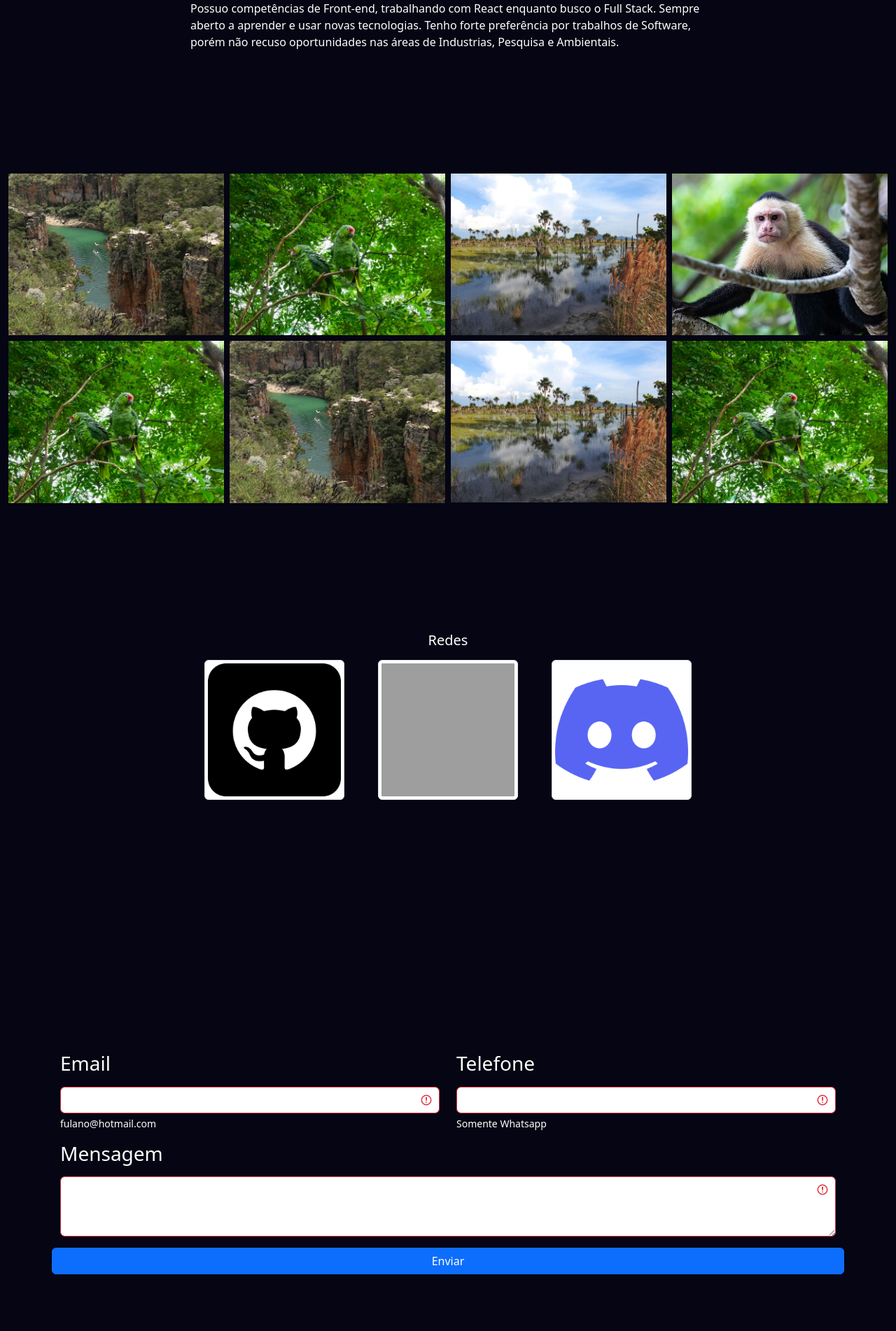
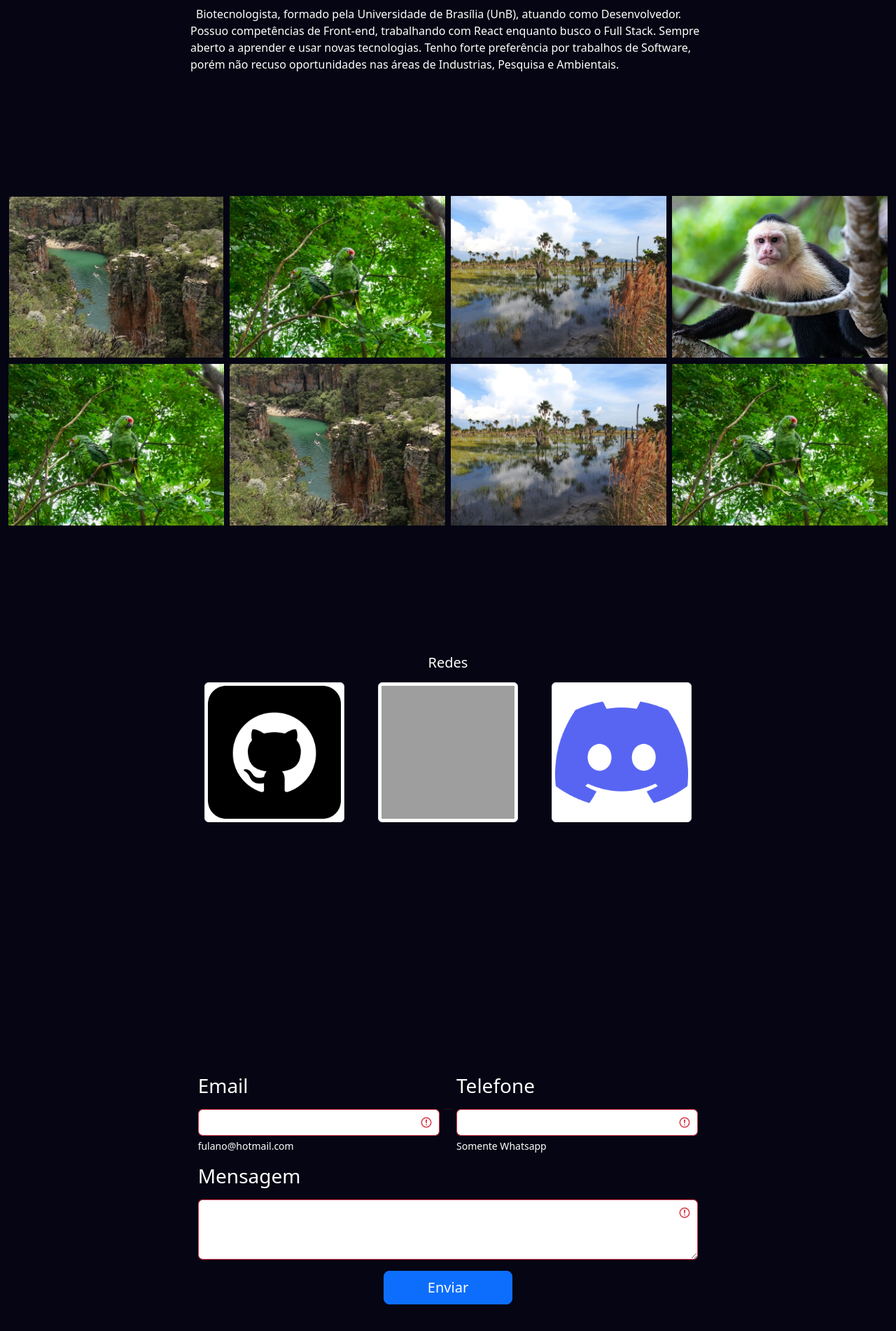
Before and after one commit to caiourtiga/Portfolio, a React (Vite) app: page / in a window 1280 px wide. Shown: the part 272-2174 px from the top of the page at 70% size. Before the commit the page ends 2109 px from the top, so only its background shows below. Built offline with nearby package versions, Linux system fonts and the light colour scheme; grey boxes are pictures that could not be loaded.

Commit message:
ababababa

```diff
--- a/src/components/Body.jsx
+++ b/src/components/Body.jsx
@@ -5,7 +5,7 @@ const Body = () => {
     <div>
       <br />
       <div>
-        <img src="/assets/tech/html.png" alt="" className="img-fluid timg mx-auto d-block" />
+        <img src="/assets/tech/html.png" alt="" className="img-fluid timg mx-auto d-block my-4" />
         <div className="container skills">
           <div className="row">
             <div className="mx-auto col-lg-8">
@@ -20,8 +20,13 @@ const Body = () => {
       </div>
       <div className="container-fluid skills">
         <div className="row text-center g-2">
-          <div className="col-6 col-sm-3">
-            <img src="/assets/images/cer.jpg" alt="" className="img-fluid galeimg" />
+          <div className="col-6 col-sm-3 card bg-transparent">
+            <img src="/assets/images/cer.jpg" alt="" className="img-fluid galeimg card-img rounded-0" />
+            <div className="card-img-overlay cardcontent">
+              <h5 className="card-title">Cerâmica</h5>
+              <p className="card-text">Lorem ipsum dolor sit amet consectetur adipisicing elit. Quisquam, voluptatum.</p>
+              <a href="#" className="btn btn-primary">Ver</a>
+            </div>
           </div>
           <div className="col-6 col-sm-3">
             <img src="/assets/images/inte.jpg" alt="" className="img-fluid galeimg" />
@@ -70,22 +75,23 @@ const Body = () => {
       <br />
       <div className="p-3 was-validated container" id="contato">
         <form action="https://formsubmit.co/caiourtiga@hotmail.com" method="POST">
-            <div className="row">
-              <div className="mb-3 col-lg-6">
+          <div className="row mx-lg-auto">
+            <div className="mb-3 col-lg-4 offset-lg-2">
               <label htmlFor="InputEmail1" className="form-label"><h3>Email</h3></label>
               <input type="email" name="email" className="form-control" aria-describedby="emailHelp" required></input>
               <div id="emailHelp" className="form-text">fulano@hotmail.com</div>
             </div>
-              <div className="mb-3 col-lg-6">
+            <div className="mb-3 col-lg-4">
               <label htmlFor="InputPhone" className="form-label"><h3>Telefone</h3></label>
               <input type="number" name="phone" min="8" className="form-control" aria-describedby="WhatsHelp" required></input>
               <div id="WhatsHelp" className="form-text">Somente Whatsapp</div>
             </div>
-              <div className="mb-3 form-group">
+            <div className="mb-3 form-group offset-lg-2 col-lg-8">
               <label htmlFor="Textarea1" name="message" className="form-label"><h3>Mensagem</h3></label>
               <textarea className="form-control" name="message" rows="3" required></textarea>
             </div>
-              <button type="submit" className="btn btn-primary">Enviar</button>
+            <div className="w-100"></div>
+            <button type="submit" className="btn btn-lg btn-primary mx-auto col-auto col-lg-2 mb-4">Enviar</button>
           </div>
         </form>
       </div>
--- a/src/main.css
+++ b/src/main.css
@@ -27,10 +27,15 @@ body {
     color: white;
 }
 
-.carousel-inner {
-    margin-bottom: 10rem;
-    object-fit: cover;
-    overflow: hidden;
+.cardcontent {
+    opacity: 0;
+    transition: 0.6s;
+    background: rgba(0, 0, 0, 0.5);
+
+}
+
+.cardcontent:hover {
+    opacity: 1;
 }
 
 .caimg {
```
Lines whose indentation alone changed are shown as unchanged.
